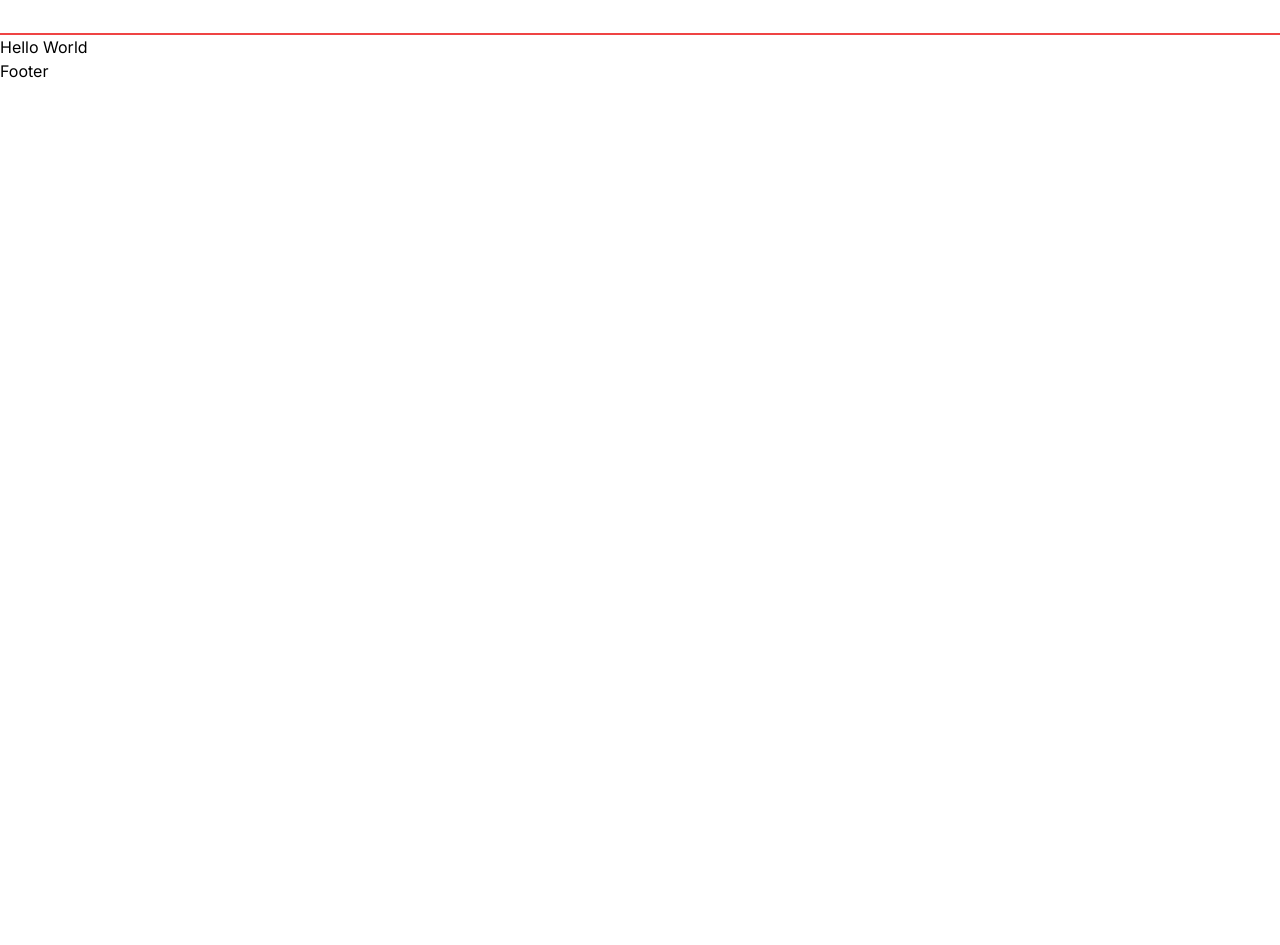
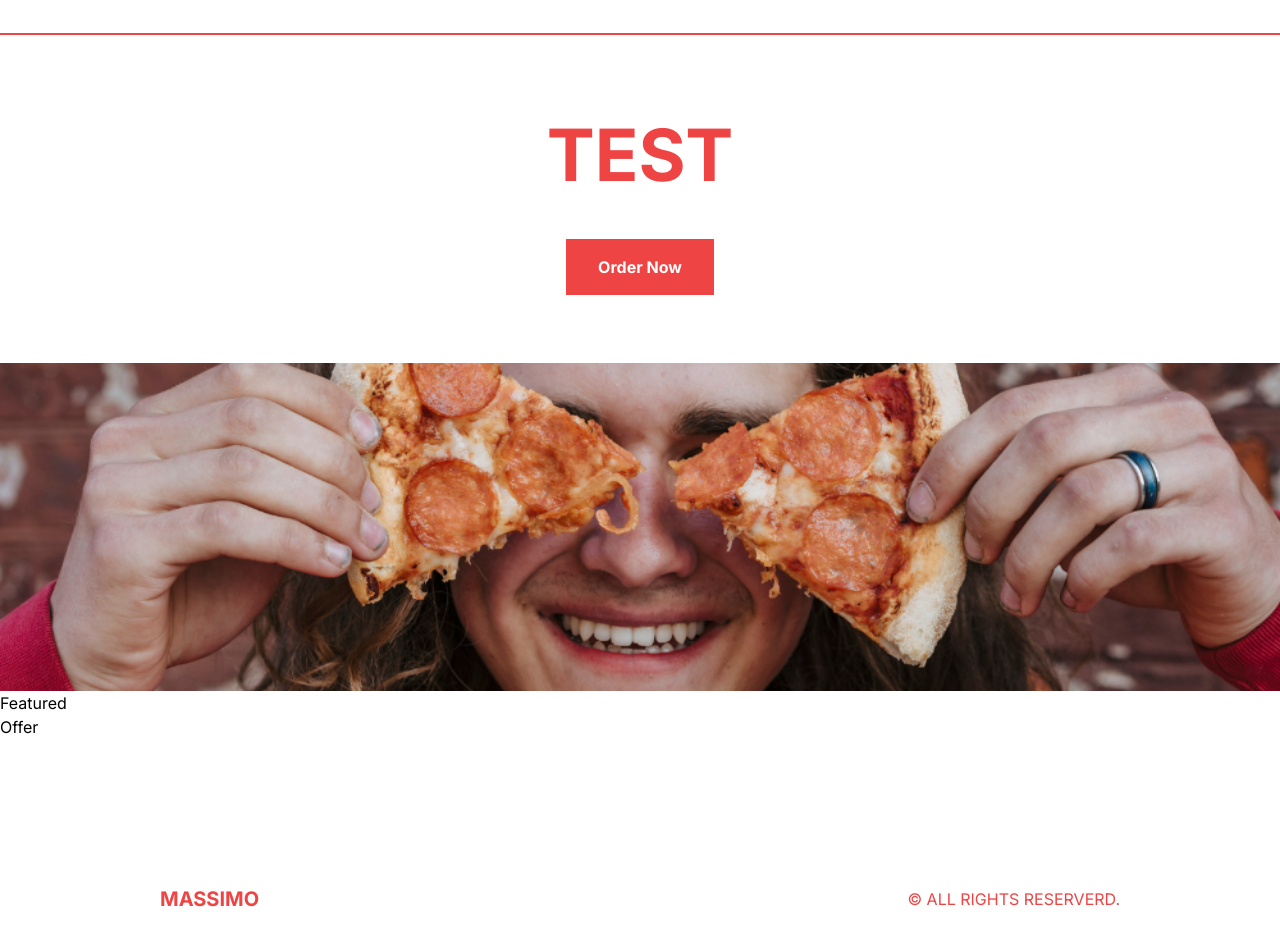
Before and after one commit to adelmodias/restaurant-food-ordering-app, a Next.js app: page / in a window 1280 px wide. Shown: the part 109-1054 px from the top of the page. Before the commit the page ends 800 px from the top, so only its background shows below. Built offline with nearby package versions, Linux system fonts and the light colour scheme.

Commit message:
Footer Design and init home page design..

```diff
--- /dev/null
+++ b/src/app/components/Featured.tsx
@@ -0,0 +1,7 @@
+import React from "react";
+
+const Featured = () => {
+    return <div>Featured</div>;
+};
+
+export default Featured;
--- a/src/app/components/Footer.tsx
+++ b/src/app/components/Footer.tsx
@@ -1,7 +1,15 @@
+import Link from "next/link";
 import React from "react";
 
 const Footer = () => {
-    return <div>Footer</div>;
+    return (
+        <div className="h-12 m:h-24 p-4 lg:p-20 xl:p-40 text-red-500 flex items-center justify-between">
+            <Link href="/" className="font-bold text-xl">
+                MASSIMO
+            </Link>
+            <p>© ALL RIGHTS RESERVERD.</p>
+        </div>
+    );
 };
 
 export default Footer;
--- /dev/null
+++ b/src/app/components/Offer.tsx
@@ -0,0 +1,7 @@
+import React from "react";
+
+const Offer = () => {
+    return <div>Offer</div>;
+};
+
+export default Offer;
--- /dev/null
+++ b/src/app/components/Slider.tsx
@@ -0,0 +1,20 @@
+import Image from "next/image";
+import React from "react";
+
+const Slider = () => {
+    return (
+        <div className="flex flex-col h-[calc(100vh-6rem)] md:h-[calc(100vh-9rem)]">
+            {/* TEXT CONTAINER */}
+            <div className="h-1/2 flex items-center justify-center flex-col gap-8 text-red-500 font-bold">
+                <h1 className="text-5xl text-center uppercase p-4 md:text-6xl xl:text-7xl">Test</h1>
+                <button className="bg-red-500 text-white py-4 px-8">Order Now</button>
+            </div>
+            {/* IMAGE CONTAINER */}
+            <div className="w-full h-1/2 relative">
+                <Image src="/slide1.png" alt="" fill className="object-cover" />
+            </div>
+        </div>
+    );
+};
+
+export default Slider;
--- a/src/app/page.tsx
+++ b/src/app/page.tsx
@@ -1,5 +1,13 @@
-import Image from "next/image";
+import Slider from "./components/Slider";
+import Featured from "./components/Featured";
+import Offer from "./components/Offer";
 
 export default function Home() {
-    return <main>Hello World</main>;
+    return (
+        <main>
+            <Slider />
+            <Featured />
+            <Offer />
+        </main>
+    );
 }
```
